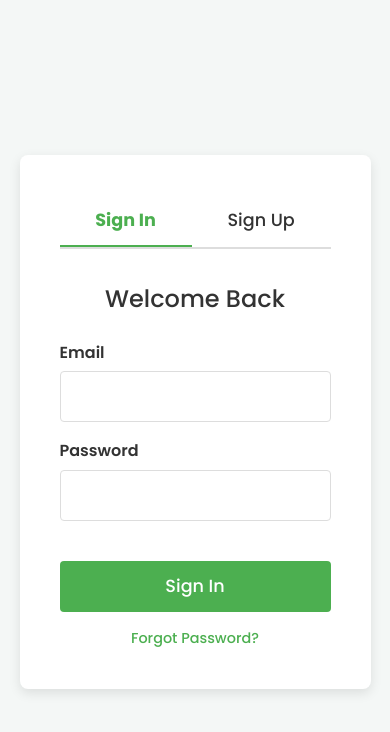
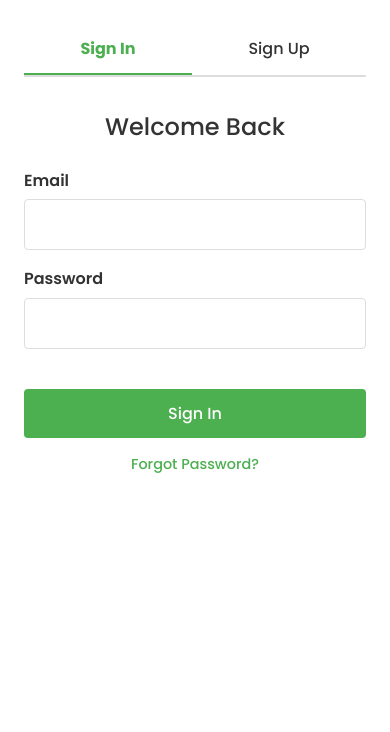
Before and after one commit to rojen-chakradhar/responsive-signin, a plain HTML site: page index.html in a window 390 px wide. Drawn offline with Linux system fonts and the light colour scheme.

Commit message:
responsiveness

```diff
--- a/index.html
+++ b/index.html
@@ -47,4 +47,5 @@
 			</section>
 		</main>
 	</body>
+  <script src="./scripts/script.js"></script>
 </html>
--- a/styles/style.css
+++ b/styles/style.css
@@ -17,7 +17,7 @@ html,
 body {
 	height: 100%;
 	width: 100%;
-  background-color: var(--background-color);
+	background-color: var(--background-color);
 }
 
 :root {
@@ -140,3 +140,26 @@ input:focus {
 .forgot-password:hover {
 	text-decoration: underline;
 }
+
+@media (max-width: 500px) {
+	.container {
+		width: 100%;
+		min-height: 100vh;
+		border-radius: 0;
+		box-shadow: none;
+		padding: 1.5rem;
+	}
+
+	h2 {
+		font-size: 1.5rem;
+	}
+
+	.toggle-btn {
+		font-size: 1rem;
+	}
+
+	.submit-btn {
+		padding: 0.75rem;
+		font-size: 1rem;
+	}
+}
```
